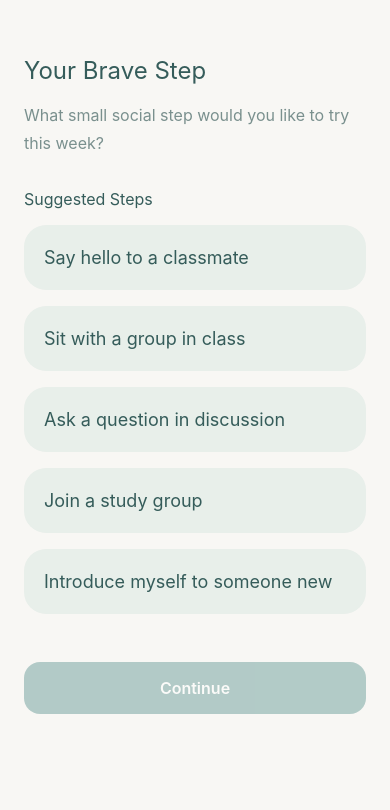
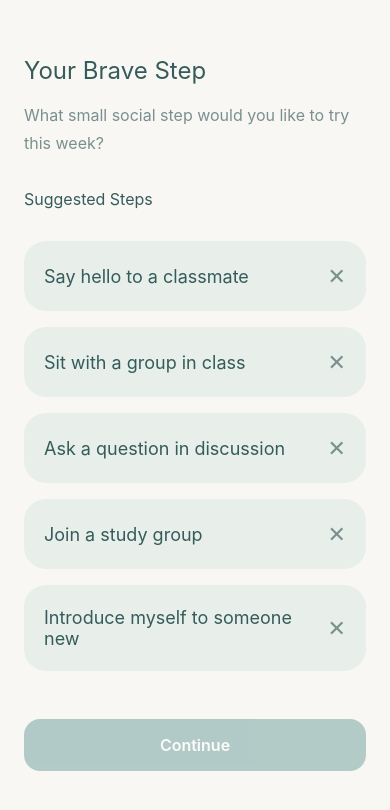
Before and after one commit to michellemorales/soft_steps_app, a React Native app: screen /BraveStep in a window 390 px wide. Shown: the top 810 px of the page. Built offline with nearby package versions, Linux system fonts and the light colour scheme; no server answers.

Commit message:
Added removable bave steps and restore button

```diff
--- a/src/screens/BraveStepScreen.tsx
+++ b/src/screens/BraveStepScreen.tsx
@@ -1,4 +1,4 @@
-import React, { useState } from 'react';
+import React, { useEffect, useState } from 'react';
 import {
   View,
   Text,
@@ -6,6 +6,8 @@ import {
   TouchableOpacity,
   ScrollView,
 } from 'react-native';
+
+import AsyncStorage from '@react-native-async-storage/async-storage';
 
 import { Theme } from '../constants/theme';
 import { Button } from '../components/ui';
@@ -26,7 +28,20 @@ const braveSteps = [
 
 export default function BraveStepScreen() {
   const [selectedStep, setSelectedStep] = useState<string | null>(null);
+  const [steps, setSteps] = useState(braveSteps);
   const navigation = useNavigation<NativeStackNavigationProp<RootStackParamList>>();
+
+  useEffect(() => {
+    loadSteps();
+  }, []);
+
+  const loadSteps = async () => {
+    const savedSteps = await AsyncStorage.getItem('braveSteps');
+
+    if (savedSteps) {
+      setSteps(JSON.parse(savedSteps));
+    }
+  };
 
   return (
     <ScrollView
@@ -40,18 +55,35 @@ export default function BraveStepScreen() {
       </Text>
 
       <View style={styles.section}>
+        <View style={styles.sectionHeader}>
   <Text style={styles.sectionTitle}>Suggested Steps</Text>
 
-        {braveSteps.map((step) => {
+  {steps.length < braveSteps.length && (
+  <TouchableOpacity
+    onPress={() => {
+      setSteps(braveSteps);
+      setSelectedStep(null);
+    }}
+  >
+    <Text style={styles.restoreText}>↺ Restore</Text>
+  </TouchableOpacity>
+)}
+</View>
+
+        {steps.map((step) => {
           const isSelected = selectedStep === step;
 
           return (
-            <TouchableOpacity
+           <View
   key={step}
   style={[
     styles.stepCard,
     isSelected && styles.selectedCard,
   ]}
+>
+
+  <TouchableOpacity
+    style={{ flex: 1 }}
     onPress={() => setSelectedStep(step)}
   >
     <Text
@@ -63,6 +95,19 @@ export default function BraveStepScreen() {
       {step}
     </Text>
   </TouchableOpacity>
+
+  <TouchableOpacity
+    onPress={async () => {
+  const updatedSteps = steps.filter((item) => item !== step);
+
+  setSteps(updatedSteps);
+  await AsyncStorage.setItem('braveSteps', JSON.stringify(updatedSteps));
+}}
+  >
+    <Text style={styles.deleteIcon}>✕</Text>
+  </TouchableOpacity>
+
+</View>
           );
         })}
       </View>
@@ -114,6 +159,9 @@ const styles = StyleSheet.create({
     paddingVertical: 22,
     paddingHorizontal: 20,
     marginBottom: Theme.spacing.md,
+     flexDirection: 'row',
+  justifyContent: 'space-between',
+  alignItems: 'center',
   },
 
   selectedCard: {
@@ -128,4 +176,21 @@ const styles = StyleSheet.create({
   selectedText: {
     color: Theme.colors.white,
   },
+  deleteIcon: {
+  fontSize: 22,
+  color: Theme.colors.textSecondary,
+  marginLeft: 10,
+},
+sectionHeader: {
+  flexDirection: 'row',
+  justifyContent: 'space-between',
+  alignItems: 'center',
+  marginBottom: Theme.spacing.md,
+},
+
+restoreText: {
+  color: Theme.colors.primary,
+  fontSize: Theme.fontSize.md,
+  fontWeight: '600',
+},
 });
--- a/src/screens/HomeScreen.tsx
+++ b/src/screens/HomeScreen.tsx
@@ -24,7 +24,7 @@ export default function HomeScreen() {
 
         <TouchableOpacity
           style={styles.outlineButton}
-          onPress={() => navigation.navigate('BraveStep')}
+         onPress={() => navigation.navigate('BraveStep')}
         >
           <Text style={styles.outlineButtonText}>Change My Step</Text>
         </TouchableOpacity>
```
Lines whose indentation alone changed are shown as unchanged.
